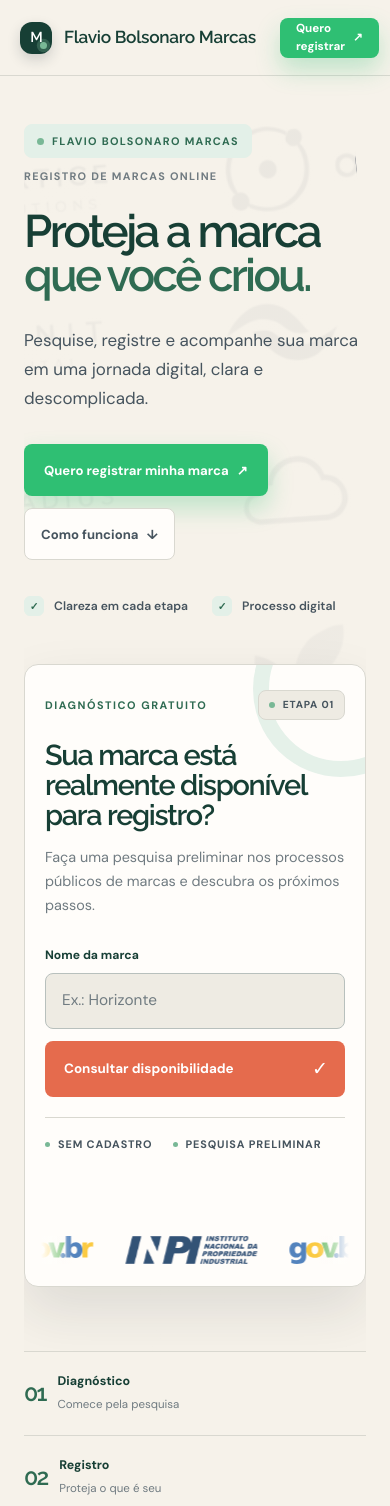
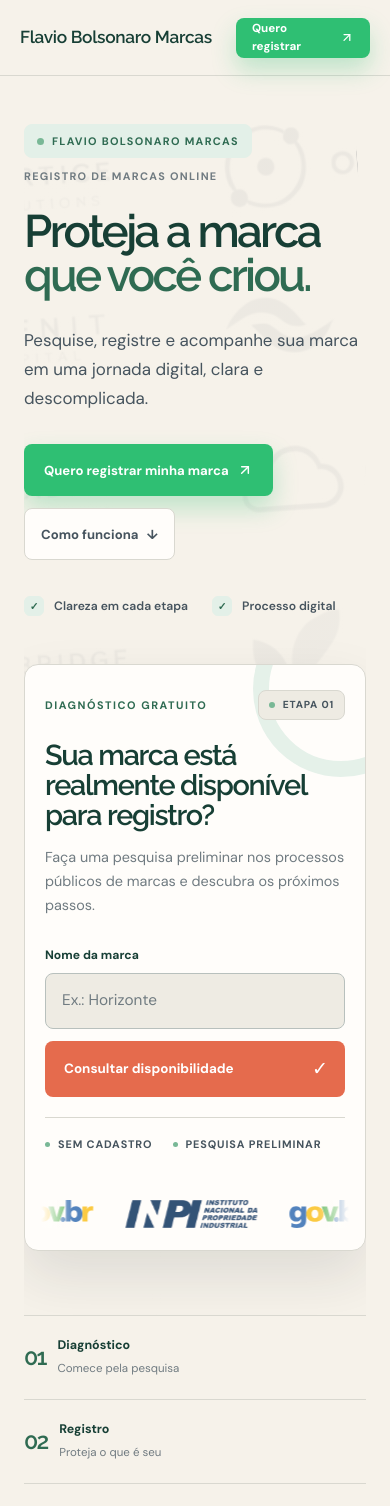
Before and after one commit to opippe/consulta-marcas, a Next.js app: page / in a window 390 px wide. Shown: the top 1506 px of the page. Built offline with nearby package versions, Linux system fonts and the light colour scheme.

Commit message:
fix: mobile

```diff
--- a/app/components/consulta/ConsultaHeader.tsx
+++ b/app/components/consulta/ConsultaHeader.tsx
@@ -1,4 +1,5 @@
 import Link from "next/link";
+import { ArrowUpRight } from "lucide-react";
 import { brandName, registrationCtaUrl } from "@/app/consulta/brand";
 import MarcaCertaMark from "@/app/components/consulta/MarcaCertaMark";
 import { sitePath } from "@/app/consulta/paths";
@@ -36,7 +37,7 @@ export default function ConsultaHeader() {
         rel="noreferrer"
       >
         Quero registrar
-        <span aria-hidden="true">↗</span>
+        <ArrowUpRight aria-hidden="true" size={15} strokeWidth={2.2} />
       </a>
     </header>
   );
--- a/app/components/consulta/MarcaCertaMark.tsx
+++ b/app/components/consulta/MarcaCertaMark.tsx
@@ -7,7 +7,7 @@ export default function MarcaCertaMark({
 }: MarcaCertaMarkProps) {
   return (
     <span
-      className={`relative grid shrink-0 place-items-center overflow-hidden rounded-mark bg-ink font-display font-semibold text-white shadow-[0_0.35rem_0.8rem_rgba(27,39,50,0.18)] ${compact ? "size-8 text-[0.9rem]" : "size-11 text-[1.18rem]"}`}
+      className={`relative hidden md:grid shrink-0 place-items-center overflow-hidden rounded-mark bg-ink font-display font-semibold text-white shadow-[0_0.35rem_0.8rem_rgba(27,39,50,0.18)] ${compact ? "size-8 text-[0.9rem]" : "size-11 text-[1.18rem]"}`}
       aria-hidden="true"
     >
       <span className="relative z-10 -mt-0.5 tracking-[-0.08em]">M</span>
--- a/app/components/consulta/ResultadosContent.tsx
+++ b/app/components/consulta/ResultadosContent.tsx
@@ -1,6 +1,7 @@
 "use client";
 
 import Link from "next/link";
+import { ArrowUpRight } from "lucide-react";
 import { registrationCtaUrl } from "@/app/consulta/brand";
 import { sitePath } from "@/app/consulta/paths";
 import type { ConsultaResponse } from "@/app/consulta/types";
@@ -187,7 +188,7 @@ export default function ResultadosContent({
                 target="_blank"
                 rel="noreferrer"
               >
-                Abrir comprovante da consulta <span aria-hidden="true">↗</span>
+                Abrir comprovante da consulta <ArrowUpRight className="ml-1 align-[-0.15em]" aria-hidden="true" size={14} strokeWidth={2.2} />
               </a>
             )}
           </div>
@@ -214,7 +215,7 @@ export default function ResultadosContent({
           rel="noreferrer"
         >
           Quero registrar minha marca
-          <span aria-hidden="true">↗</span>
+          <ArrowUpRight aria-hidden="true" size={15} strokeWidth={2.2} />
         </a>
       </div>
     </section>
--- a/app/globals.css
+++ b/app/globals.css
@@ -85,6 +85,12 @@
     scroll-behavior: smooth;
   }
 
+  @media (hover: none), (pointer: coarse) {
+    html {
+      scroll-behavior: auto;
+    }
+  }
+
   body {
     margin: 0;
     background:
--- a/app/page.tsx
+++ b/app/page.tsx
@@ -1,7 +1,7 @@
 "use client";
 
 import type { FormEvent, ReactNode } from "react";
-import { FileCheck2, Radar, SearchCheck } from "lucide-react";
+import { ArrowUpRight, FileCheck2, Radar, SearchCheck } from "lucide-react";
 import Image from "next/image";
 import { useRouter } from "next/navigation";
 import { useState } from "react";
@@ -159,7 +159,7 @@ export default function Home() {
                 rel="noreferrer"
               >
                 Quero registrar minha marca
-                <span aria-hidden="true">↗</span>
+                <ArrowUpRight aria-hidden="true" size={16} strokeWidth={2.2} />
               </a>
               <a
                 className={`inline-flex min-h-13 items-center gap-2 rounded-lg border border-line bg-surface px-4 text-[0.82rem] font-bold text-ink-soft no-underline transition-[border-color,color] hover:border-accent-dark hover:text-accent-dark ${focusRing}`}
@@ -234,7 +234,7 @@ export default function Home() {
               </form>
 
               <div className="mt-5 border-t border-line pt-4.5">
-                <div className="flex flex-wrap gap-x-5 gap-y-2.5">
+                <div className="flex flex-wrap gap-x-5">
                   <span className={note}>Sem cadastro</span>
                   <span className={note}>Pesquisa preliminar</span>
                 </div>
@@ -242,7 +242,7 @@ export default function Home() {
                   className={`mt-4 inline-flex text-[0.74rem] font-bold text-ink-soft no-underline transition-colors hover:text-accent-dark hover:underline hover:underline-offset-3 ${focusRing}`}
                   href="/resultados?preview=resultados"
                 >
-                  Ver um exemplo de resultado <span className="ml-1" aria-hidden="true">↗</span>
+                  Ver um exemplo de resultado <ArrowUpRight className="ml-1" aria-hidden="true" size={14} strokeWidth={2.2} />
                 </Link> */}
               </div>
 
@@ -273,7 +273,7 @@ export default function Home() {
                 )}
               </div>
 
-              <div className="mt-5 pt-4">
+              <div className="">
                 <div
                   className="relative -mx-1 overflow-hidden"
                   aria-label="Fontes oficiais consultadas"
@@ -374,7 +374,7 @@ export default function Home() {
                 o nome que faz seu negócio ser único.
               </p>
               <a className={`mt-7 inline-flex text-[0.78rem] font-bold text-accent no-underline hover:text-white hover:underline hover:underline-offset-3 ${focusRing}`} href={registrationCtaUrl} target="_blank" rel="noreferrer">
-                Quero registrar minha marca <span className="ml-1" aria-hidden="true">↗</span>
+                Quero registrar minha marca <ArrowUpRight className="ml-1" aria-hidden="true" size={15} strokeWidth={2.2} />
               </a>
             </article>
 
@@ -500,7 +500,7 @@ export default function Home() {
                 rel="noreferrer"
               >
                 Começar meu registro
-                <span aria-hidden="true">↗</span>
+                <ArrowUpRight aria-hidden="true" size={16} strokeWidth={2.2} />
               </a>
             </div>
           </div>
```
